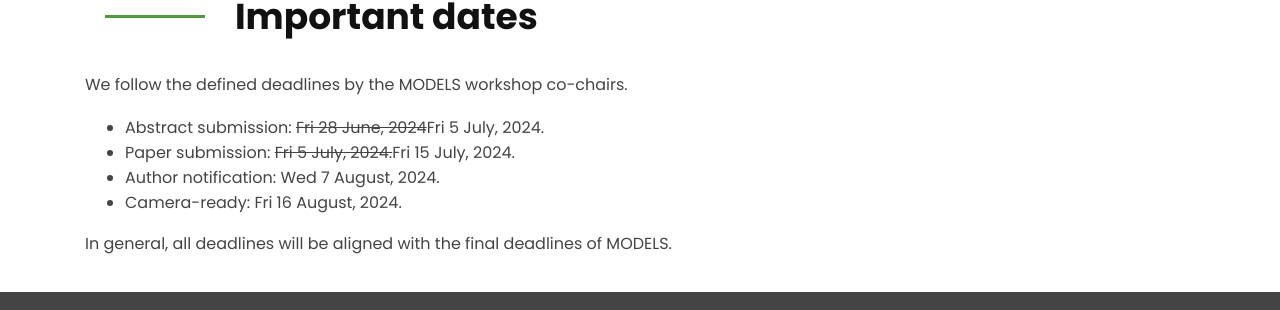
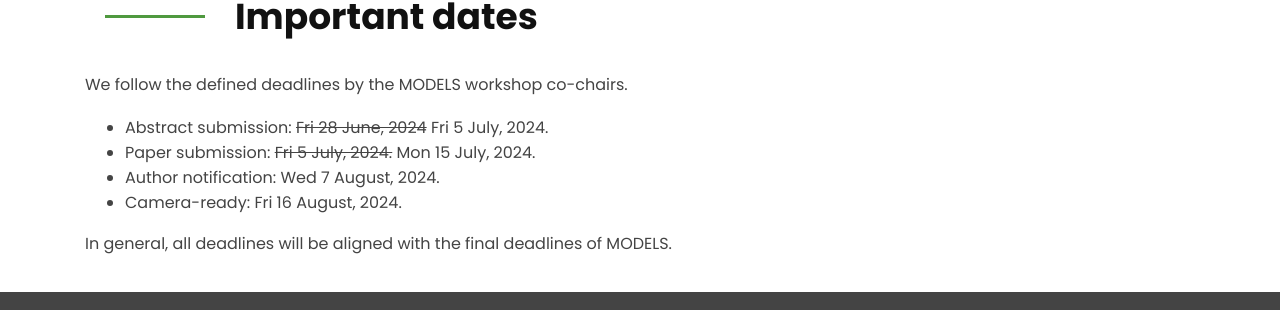
Before and after one commit to models-and-evolution/models-and-evolution2024.github.io, a Jekyll site: the page built from sponsors/index.md, in a window 1280 px wide. Shown: the part 430-740 px from the top of the page. Built offline with Jekyll 4.4.1, drawn with Linux system fonts in a browser that asks for light colours.

Commit message:
Update index.md

```diff
--- a/sponsors/index.md
+++ b/sponsors/index.md
@@ -30,8 +30,8 @@ title: Models and Evolution - Important Dates
                 <p>
                We follow the defined deadlines by the MODELS workshop co-chairs.
                 <ul>
-                    <li> Abstract submission: <s>Fri 28 June, 2024</s>Fri 5 July, 2024.</li>
-                    <li> Paper submission: <s>Fri 5 July, 2024.</s>Fri 15 July, 2024. </li>
+                    <li> Abstract submission: <s>Fri 28 June, 2024</s> Fri 5 July, 2024.</li>
+                    <li> Paper submission: <s>Fri 5 July, 2024.</s> Mon 15 July, 2024. </li>
                     <li> Author notification: Wed 7 August, 2024. </li>
                     <li> Camera-ready: Fri 16 August, 2024. </li>
                 </ul>
```
